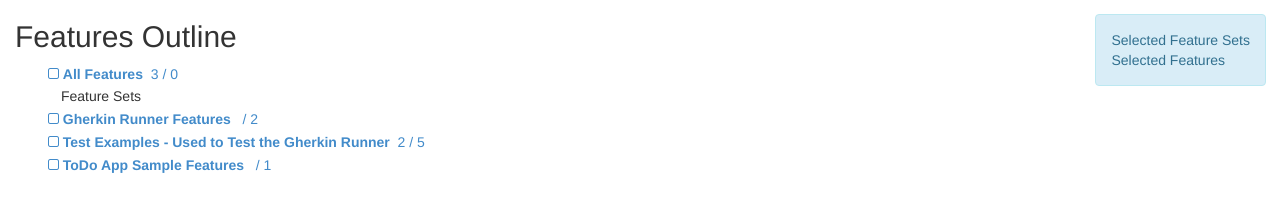
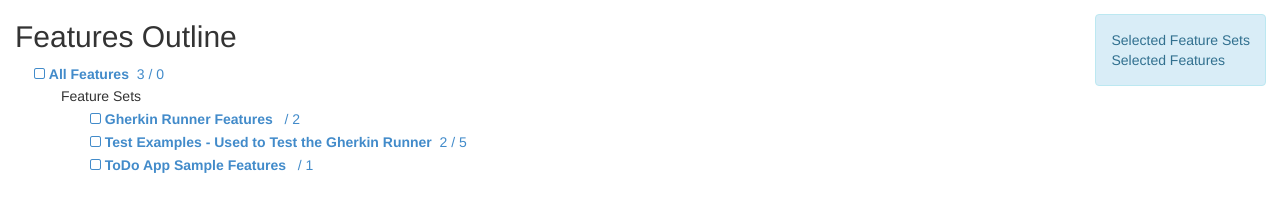
Before and after one commit to Stewartarmbrecht/gherkin-runner, a website: page gherkin-runner/gherkinRunner.html in a window 1280 px wide. Drawn offline with Linux system fonts and the light colour scheme.

Commit message:
Fixed an indentation issue on the gherkin walker.

```diff
--- a/gherkin-runner/gherkinRunner.css
+++ b/gherkin-runner/gherkinRunner.css
@@ -265,7 +265,7 @@ span.step-group {
   margin: .5em 1em .5em 1em;
 }
 
-.feature-set > div.title > div.name {
+.gherkin-ui .feature-set > div.title > div.name {
   margin-left: 1em;
 }
 
```
